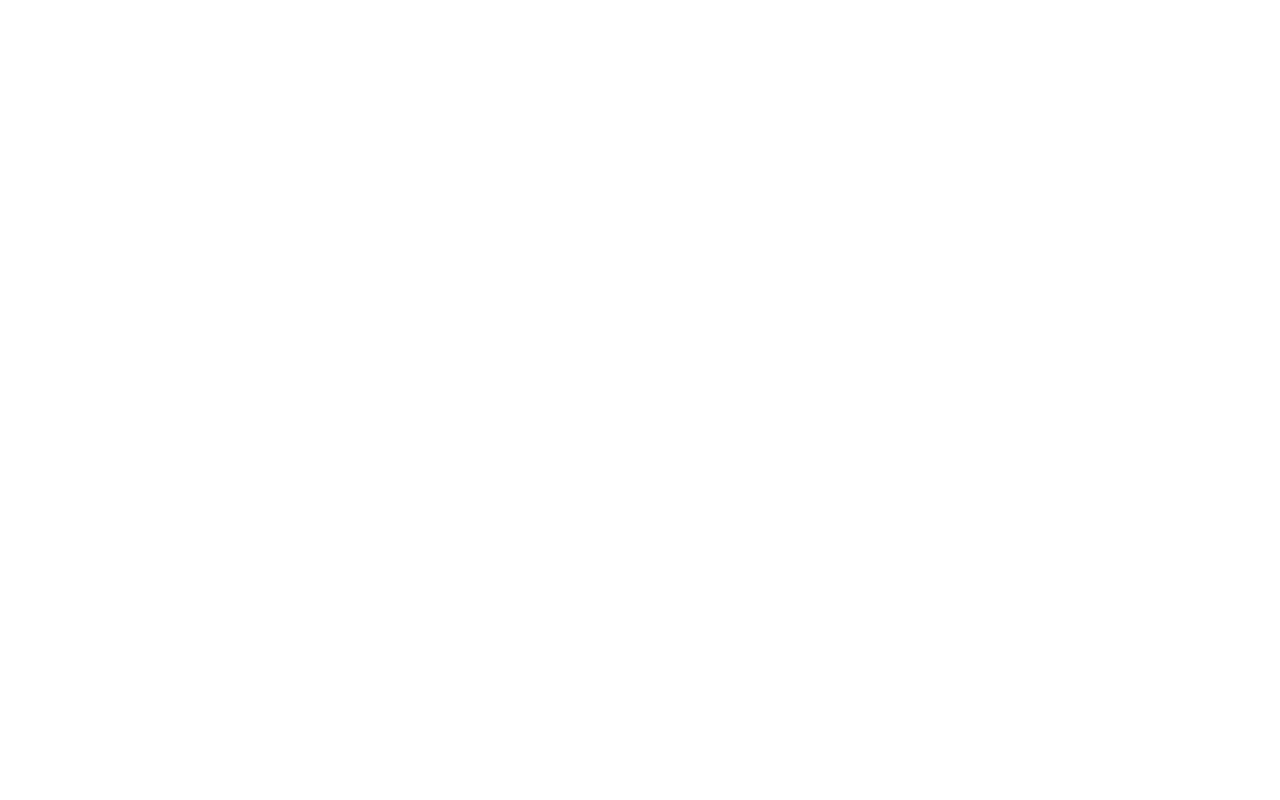
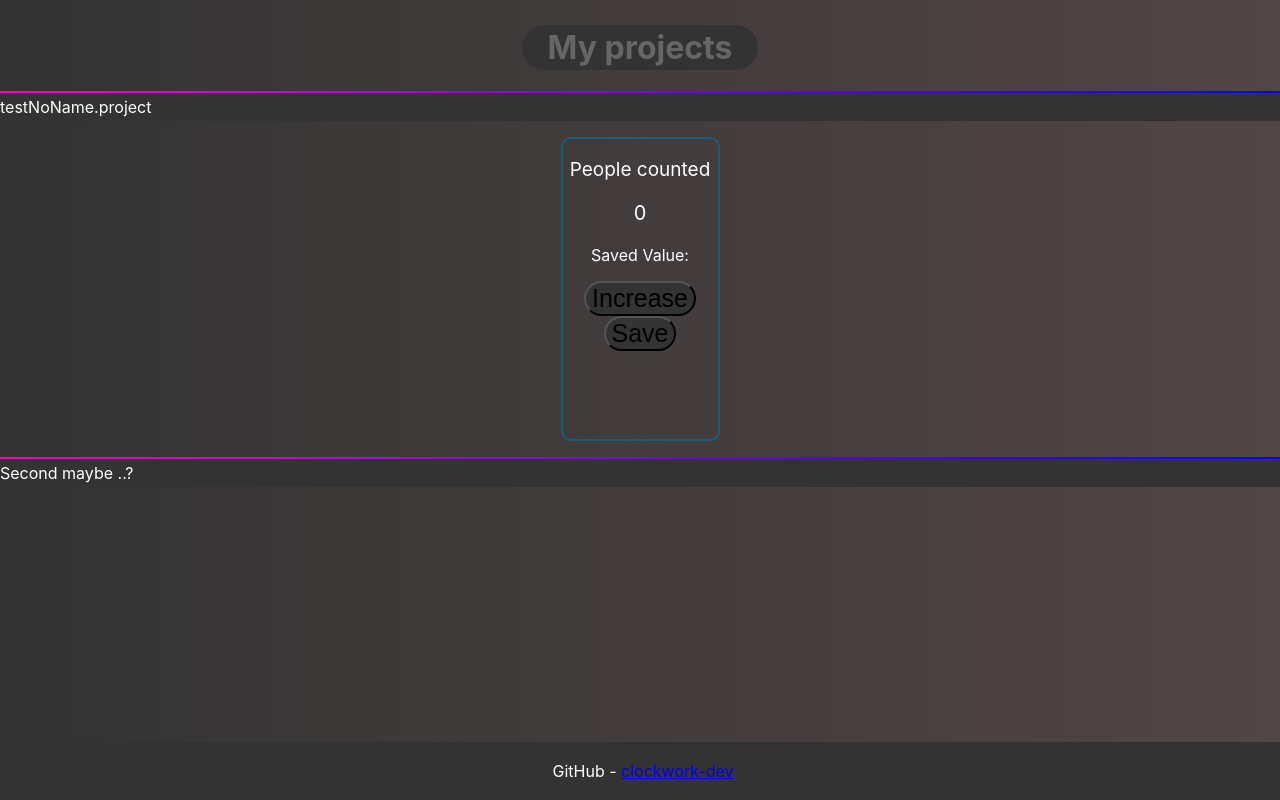
Before and after one commit to clockwork-dev/FirstTry, a plain HTML site: page index.html in a window 1280 px wide. Drawn offline with Linux system fonts and the light colour scheme.

Commit message:
Поебень

```diff
--- a/index.html
+++ b/index.html
@@ -7,6 +7,35 @@
         <meta name="viewport" content="width=device-width, initial-scale=1.0">
     </head>
     <body>
+        <div id="mainCont">
+        <h1 id="mainNameText">My projects</h1>
+        <div>
+        <section id="firstPro">
+            <p class="textNoName" id="textNoName"><span id="Span1">testNoName.project</span></p>
+        </section>
+        <section id="FirstApp">
+            <p id="textBeforeCount">People counted</p>
+            <p id="counterValue">0</p>
+            <p>Saved Value:<p id="saveValue"></p></p>
+            <button id="increaseButton" class="button1">
+                Increase
+            </button>
+            <button id="saveButton" class="button1">
+                Save
+            </button>
+
+        </section>
+        <p class="textNoName">Second maybe ..?</p>
+        <section id="Second App">
+
+
+        </section>
+
+        </div>
         <script src="script.js"></script>
+        </div>
     </body>
+    <footer>
+ <p>GitHub - <a href="https://github.com/clockwork-dev/FirstTry">clockwork-dev</a></p>
+    </footer>
 </html>
--- a/script.js
+++ b/script.js
@@ -0,0 +1,36 @@
+const Span1 = document.getElementById("Span1");
+const increasebutton = document.getElementById("increaseButton");
+const saveButton = document.getElementById("saveButton");
+const counterValue = document.getElementById("counterValue");
+const saveValue = document.getElementById("saveValue");
+var counter = 0
+let limitCounter = 0
+// Event section
+increasebutton.onclick = counterAppAdd;
+saveButton.onclick = counterAppSave;
+Span1.onmouseover = textMetamorphose;
+// function section
+function textMetamorphose(){
+    Span1.innerText = "testNoName.project AKA влад назвал калькулятур";
+    Span1.onmouseleave = ()=> {
+        Span1.innerText = "testNoName.project";
+    }
+};
+function counterAppAdd(){
+ counter ++;
+ counterValue.innerText = counter;
+}
+function counterAppSave(){
+
+  if (limitCounter < 5){
+  saveValue.innerText += counter+'-';
+  counter = 0;
+  counterValue.innerText = 0;
+
+} else  {
+    saveValue.innerText = " ";
+    counter = 0;
+    limitCounter = 0
+};
+limitCounter ++;
+};
--- a/style.css
+++ b/style.css
@@ -0,0 +1,61 @@
+body{
+    display: flex;
+    background: linear-gradient(to right, #333, #524545);
+    color: white;
+    margin: 25px auto;
+    display: block;
+    font-family: -apple-system, BlinkMacSystemFont, 'Segoe WPC', 'Segoe UI', system-ui, 'Ubuntu', 'Droid Sans', sans-serif;
+}
+#mainNameText{
+    text-align: center;
+    border: 3px solid #333;
+    width: 230px;
+    border-radius: 30px;
+    background-color: #333;
+    margin-top: 25px;
+    margin-left:auto;
+    margin-right: auto;
+    color: #666
+}
+.textNoName{
+    width: 100%;
+    background-color: #333;
+    padding-top: 4px;
+    padding-bottom: 4px;
+    text-align: left;
+    border-top: 2px solid;
+   border-image: linear-gradient(to right, #ff00cc, #0000ff);
+   border-image-slice: 1;
+   border-image-outset: 0;
+}
+#FirstApp{
+ padding-top: 0px;
+ border: 2px solid #1d5b7d;
+ border-radius: 10px;
+ margin: 10px auto;
+ width: 155px;
+ height: 300px;
+ text-align: center;
+}
+#textBeforeCount{
+    font-size: 19px;
+}
+#counterValue{
+    font-size: 20px;
+}
+.button1{
+    font-size: 25px;
+    border-radius: 30px;
+
+    background-color: #333;
+}
+
+footer{
+    background-color: #333;
+    color: white;
+    text-align: center;
+    padding: 3px;
+    position: fixed;
+    bottom: 0;
+    width: 100%;
+}
```
